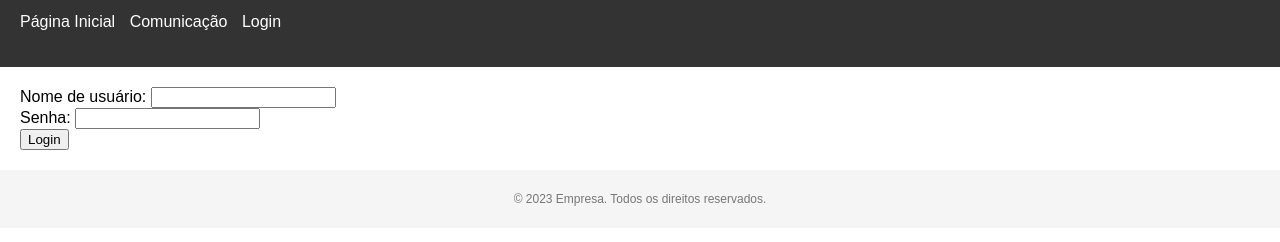
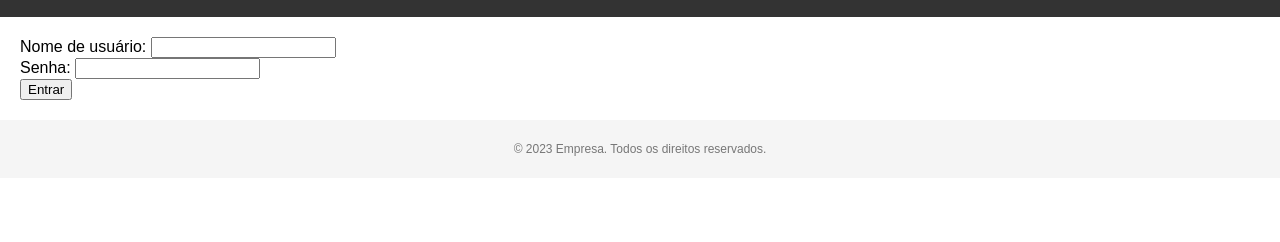
Before and after one commit to CleberPinheiro23/Intranet, a plain HTML site: page login.html in a window 1280 px wide. Shown: the part 60-302 px from the top of the page. Drawn offline with Linux system fonts and the light colour scheme.

Commit message:
login.html

```diff
--- a/login.html
+++ b/login.html
@@ -7,13 +7,6 @@
 <body>
   <header>
     <h1>Login</h1>
-    <nav>
-      <ul>
-        <li><a href="index.html">Página Inicial</a></li>
-        <li><a href="comunicacao.html">Comunicação</a></li>
-        <li><a href="login.html">Login</a></li>
-      </ul>
-    </nav>
   </header>
 
   <section>
@@ -24,7 +17,7 @@
       <label for="password">Senha:</label>
       <input type="password" id="password" name="password" required><br>
 
-      <input type="submit" value="Login">
+      <button type="submit">Entrar</button>
     </form>
   </section>
 
```
